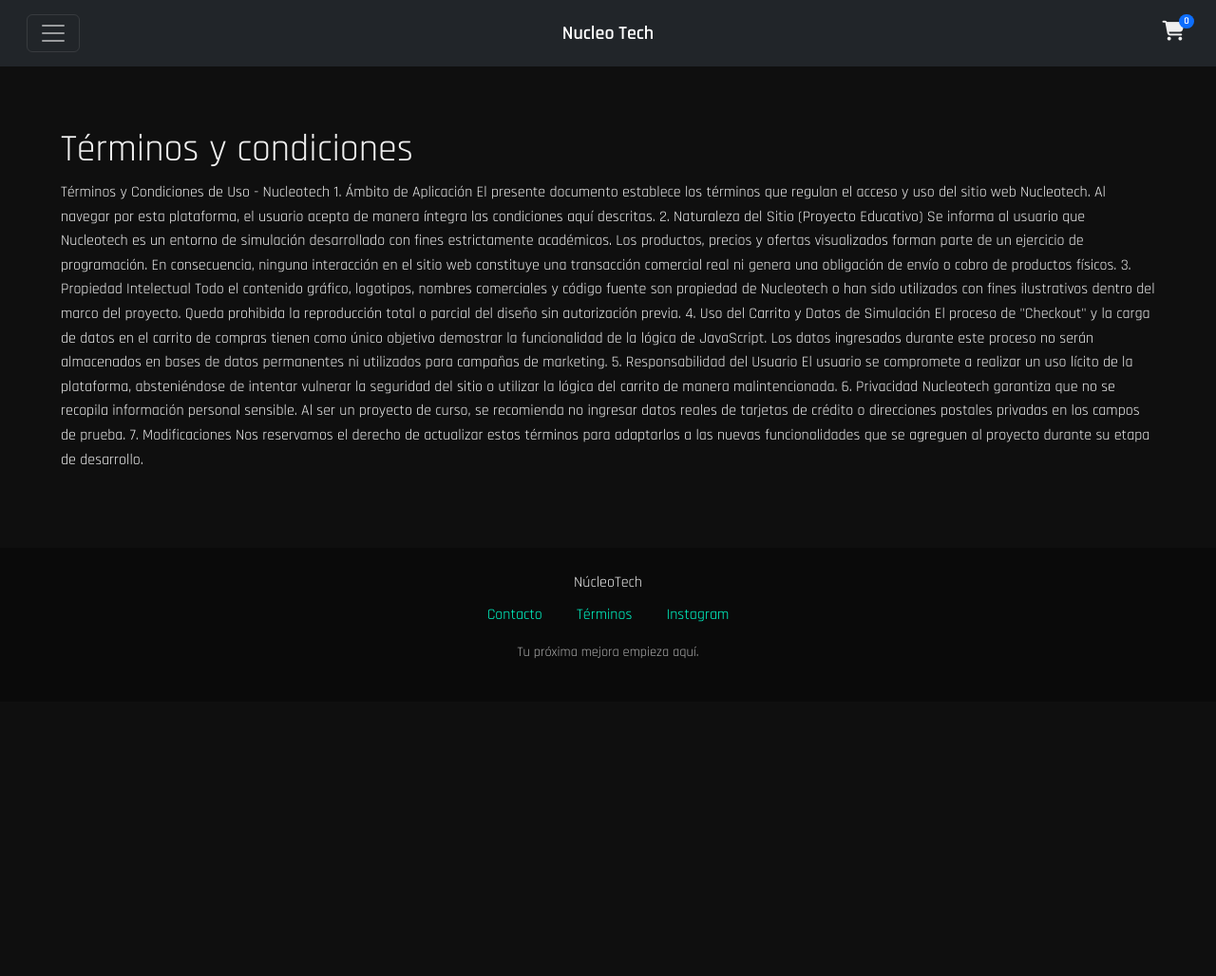
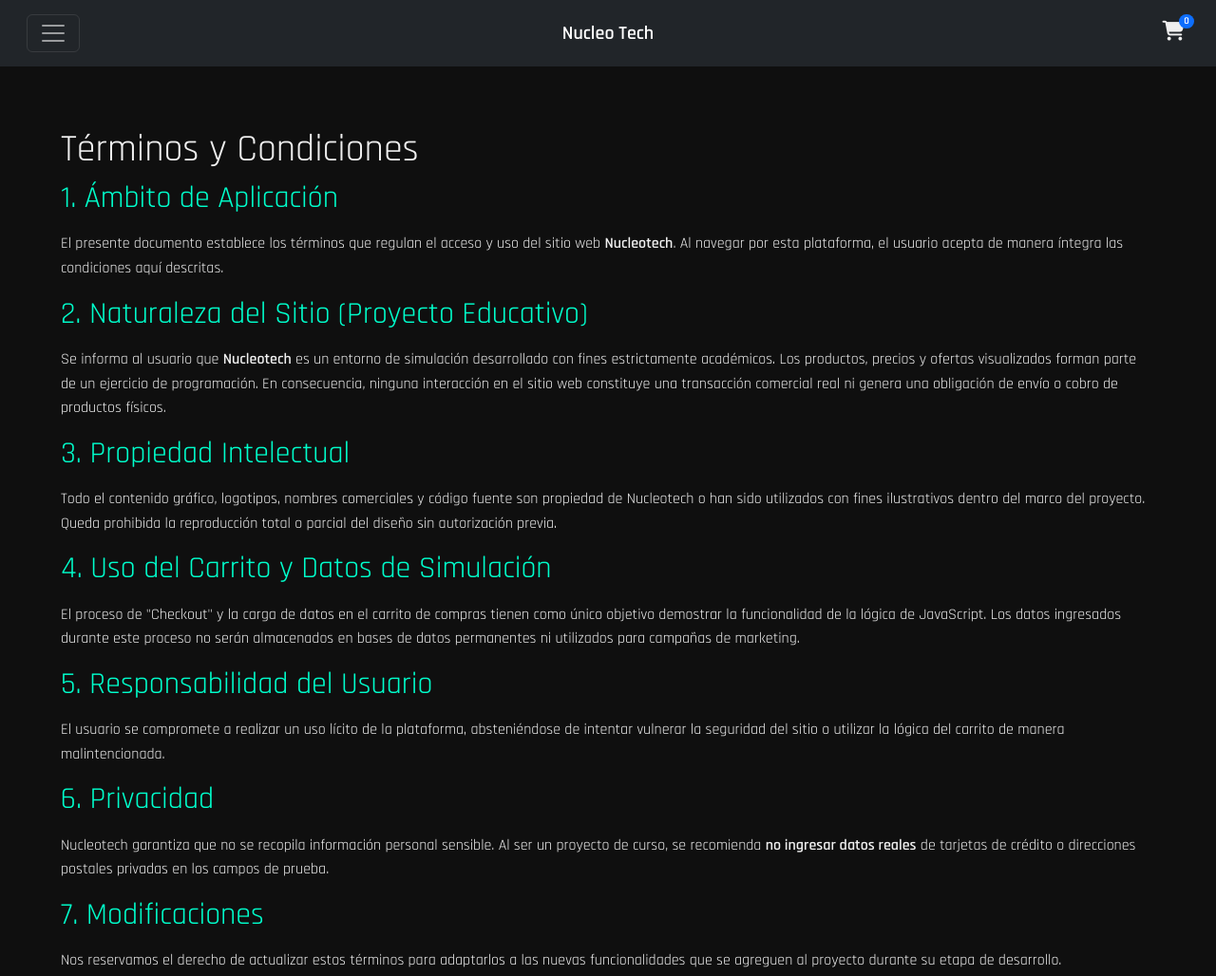
Before and after one commit to Guzsa/Nucleotech, a website: page pages/terminos.html in a window 1280 px wide. Shown: the top 1028 px of the page at 95% size. Before the commit the page ends 800 px from the top, so only its background shows below. Drawn offline with nearby package versions, Linux system fonts and the light colour scheme.

Commit message:
Terminos y condiones

```diff
--- a/pages/terminos.html
+++ b/pages/terminos.html
@@ -80,28 +80,43 @@
   </div>
 </div>
 
-<!-- MAIN -->
+<main class="seccion terminos">
+  <div class="container-terms">
+    <h1>Términos y Condiciones</h1>
 
-  <main class="seccion terminos">
-    <h1>Términos y condiciones</h1>
-    <p>
-      Términos y Condiciones de Uso - Nucleotech
+    <article>
+      <h2>1. Ámbito de Aplicación</h2>
+      <p>El presente documento establece los términos que regulan el acceso y uso del sitio web <strong>Nucleotech</strong>. Al navegar por esta plataforma, el usuario acepta de manera íntegra las condiciones aquí descritas.</p>
+    </article>
 
-1. Ámbito de Aplicación El presente documento establece los términos que regulan el acceso y uso del sitio web Nucleotech. Al navegar por esta plataforma, el usuario acepta de manera íntegra las condiciones aquí descritas.
+    <article>
+      <h2>2. Naturaleza del Sitio (Proyecto Educativo)</h2>
+      <p>Se informa al usuario que <strong>Nucleotech</strong> es un entorno de simulación desarrollado con fines estrictamente académicos. Los productos, precios y ofertas visualizados forman parte de un ejercicio de programación. En consecuencia, ninguna interacción en el sitio web constituye una transacción comercial real ni genera una obligación de envío o cobro de productos físicos.</p>
+    </article>
 
-2. Naturaleza del Sitio (Proyecto Educativo) Se informa al usuario que Nucleotech es un entorno de simulación desarrollado con fines estrictamente académicos. Los productos, precios y ofertas visualizados forman parte de un ejercicio de programación. En consecuencia, ninguna interacción en el sitio web constituye una transacción comercial real ni genera una obligación de envío o cobro de productos físicos.
+    <article>
+      <h2>3. Propiedad Intelectual</h2>
+      <p>Todo el contenido gráfico, logotipos, nombres comerciales y código fuente son propiedad de Nucleotech o han sido utilizados con fines ilustrativos dentro del marco del proyecto. Queda prohibida la reproducción total o parcial del diseño sin autorización previa.</p>
+    </article>
 
-3. Propiedad Intelectual Todo el contenido gráfico, logotipos, nombres comerciales y código fuente son propiedad de Nucleotech o han sido utilizados con fines ilustrativos dentro del marco del proyecto. Queda prohibida la reproducción total o parcial del diseño sin autorización previa.
+     <article>
+      <h2>4. Uso del Carrito y Datos de Simulación</h2>
+      <p>El proceso de "Checkout" y la carga de datos en el carrito de compras tienen como único objetivo demostrar la funcionalidad de la lógica de JavaScript. Los datos ingresados durante este proceso no serán almacenados en bases de datos permanentes ni utilizados para campañas de marketing.</p>
+ <article>
+      <h2>5. Responsabilidad del Usuario</h2>
+      <p>El usuario se compromete a realizar un uso lícito de la plataforma, absteniéndose de intentar vulnerar la seguridad del sitio o utilizar la lógica del carrito de manera malintencionada.</p>
 
-4. Uso del Carrito y Datos de Simulación El proceso de "Checkout" y la carga de datos en el carrito de compras tienen como único objetivo demostrar la funcionalidad de la lógica de JavaScript. Los datos ingresados durante este proceso no serán almacenados en bases de datos permanentes ni utilizados para campañas de marketing.
+    <article>
+      <h2>6. Privacidad</h2>
+      <p>Nucleotech garantiza que no se recopila información personal sensible. Al ser un proyecto de curso, se recomienda <strong>no ingresar datos reales</strong> de tarjetas de crédito o direcciones postales privadas en los campos de prueba.</p>
+    </article>
 
-5. Responsabilidad del Usuario El usuario se compromete a realizar un uso lícito de la plataforma, absteniéndose de intentar vulnerar la seguridad del sitio o utilizar la lógica del carrito de manera malintencionada.
-
-6. Privacidad Nucleotech garantiza que no se recopila información personal sensible. Al ser un proyecto de curso, se recomienda no ingresar datos reales de tarjetas de crédito o direcciones postales privadas en los campos de prueba.
-
-7. Modificaciones Nos reservamos el derecho de actualizar estos términos para adaptarlos a las nuevas funcionalidades que se agreguen al proyecto durante su etapa de desarrollo.
-    </p>
-  </main>
+    <article>
+      <h2>7. Modificaciones</h2>
+      <p>Nos reservamos el derecho de actualizar estos términos para adaptarlos a las nuevas funcionalidades que se agreguen al proyecto durante su etapa de desarrollo.</p>
+    </article>
+  </div>
+</main>
 
   <!-- ================= FOOTER ================= -->
   <footer class="footer text-center py-4">
```
